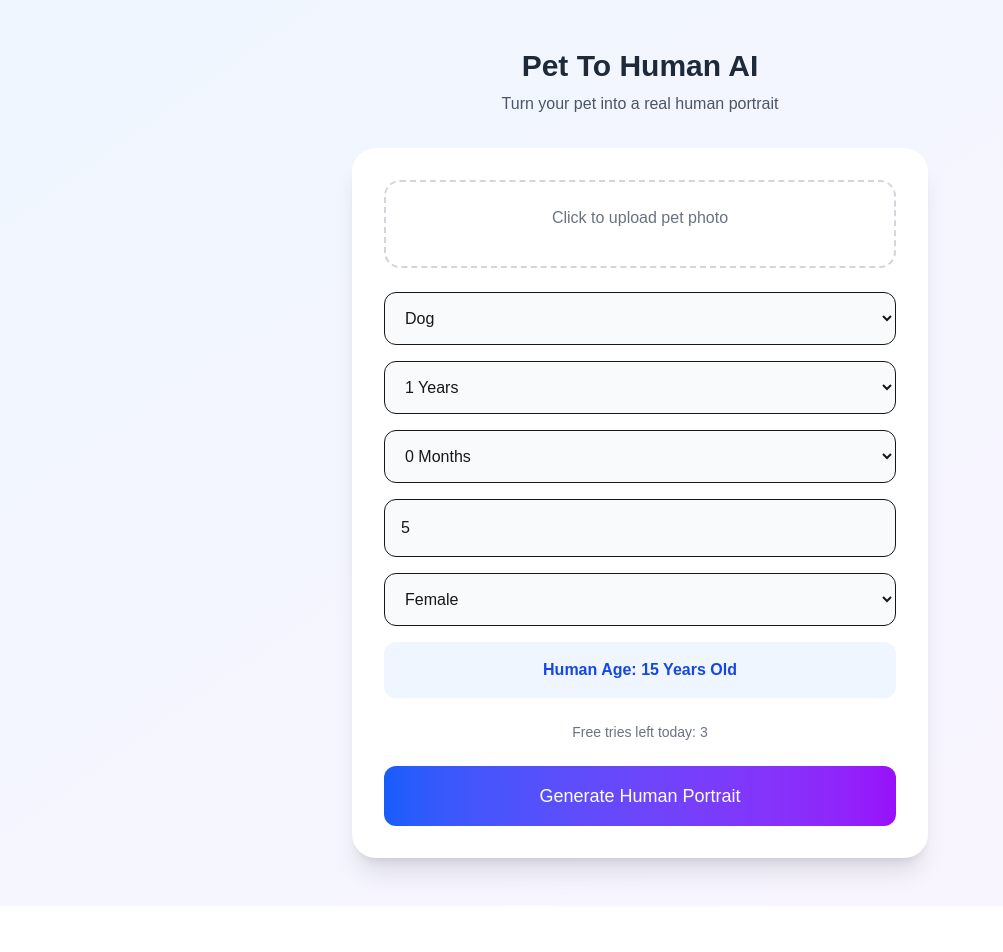
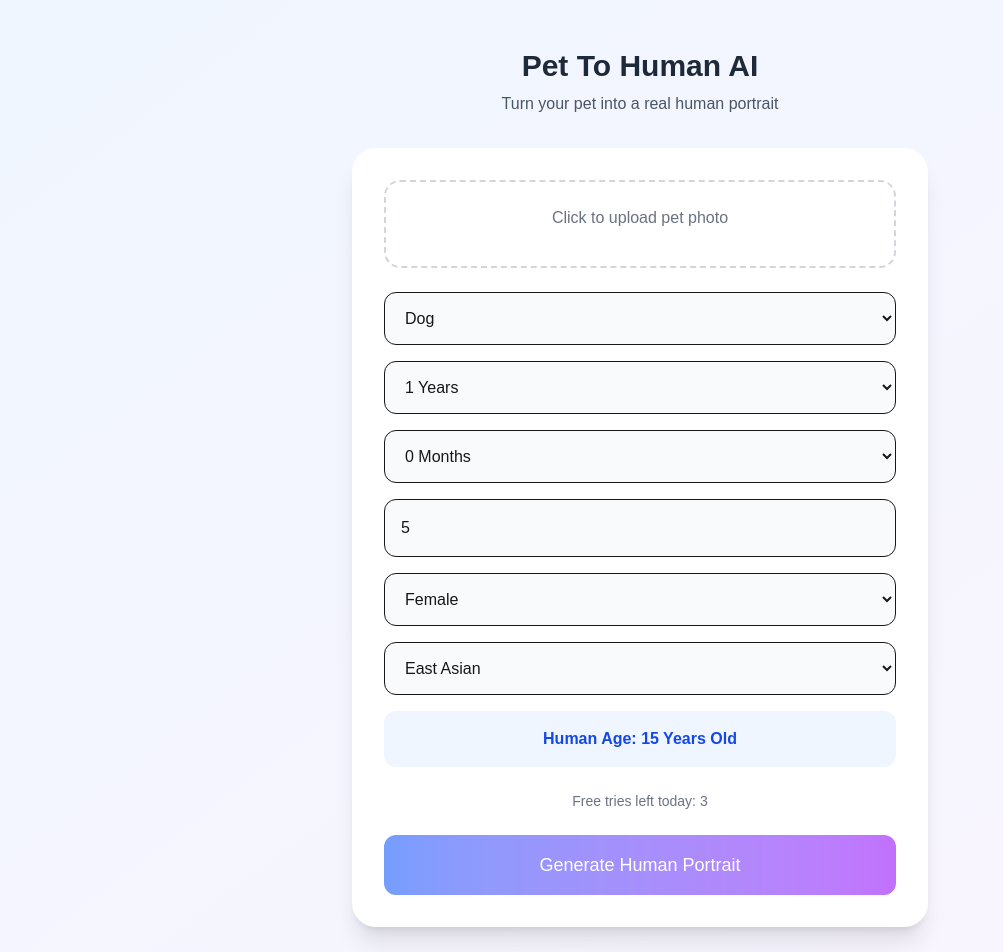
Before and after one commit to Lizel-Cai/Pet-Human-Age-Generator, a Next.js app: page / in a window 1280 px wide. Shown: the top 952 px of the page, without its empty margins (0-1003 px from the left). Before the commit the page ends 906 px from the top, so only its background shows below. Built offline with nearby package versions, Linux system fonts and the light colour scheme.

Commit message:
Add files via upload

```diff
--- a/app/page.tsx
+++ b/app/page.tsx
@@ -8,11 +8,14 @@ export default function PetToHumanAI() {
   const [petMonth, setPetMonth] = useState("0");
   const [weight, setWeight] = useState("5");
   const [gender, setGender] = useState("female");
+  const [nation, setNation] = useState("eastAsia");
+
   const [loading, setLoading] = useState(false);
   const [resultImg, setResultImg] = useState<string | null>(null);
   const [freeCount, setFreeCount] = useState(3);
   const fileRef = useRef<HTMLInputElement>(null);
 
+  // 宠物年龄换算人类年龄
   const getHumanAge = () => {
     const year = Number(petYear) || 0;
     const month = Number(petMonth) || 0;
@@ -22,6 +25,7 @@ export default function PetToHumanAI() {
     return Math.round(24 + (totalPetAge - 2) * 4);
   };
 
+  // 上传图片
   const handleUpload = (e: React.ChangeEvent<HTMLInputElement>) => {
     const file = e.target.files?.[0];
     if (!file) return;
@@ -30,6 +34,7 @@ export default function PetToHumanAI() {
     reader.readAsDataURL(file);
   };
 
+  // 生成人像
   const generate = async () => {
     if (!petImg) return alert("Please upload a photo first");
     if (freeCount <= 0) return alert("Free limit reached");
@@ -44,11 +49,10 @@ export default function PetToHumanAI() {
 
       const formData = new FormData();
       formData.append("image", imageFile);
-
-      // ✅ 前端只传参数，不传提示词！
       formData.append("gender", gender);
       formData.append("humanAge", humanAge.toString());
       formData.append("petType", petType);
+      formData.append("nation", nation);
 
       const apiRes = await fetch("/api/generate", {
         method: "POST",
@@ -58,7 +62,7 @@ export default function PetToHumanAI() {
       const data = await apiRes.json();
       if (data.image) {
         setResultImg(data.image);
-        setFreeCount(freeCount - 1);
+        setFreeCount(prev => prev - 1);
       } else {
         alert(data.error || "Generate failed");
       }
@@ -79,43 +83,116 @@ export default function PetToHumanAI() {
         </div>
 
         <div className="bg-white rounded-3xl shadow-xl p-8 space-y-6">
-          <div className="border-2 border-dashed border-gray-300 rounded-2xl p-6 text-center cursor-pointer" onClick={() => fileRef.current?.click()}>
-            <input ref={fileRef} type="file" accept="image/*" onChange={handleUpload} className="hidden" />
+          {/* 上传区域 */}
+          <div
+            className="border-2 border-dashed border-gray-300 rounded-2xl p-6 text-center cursor-pointer"
+            onClick={() => fileRef.current?.click()}
+          >
+            <input
+              ref={fileRef}
+              type="file"
+              accept="image/*"
+              onChange={handleUpload}
+              className="hidden"
+            />
             <p className="text-gray-500 mb-3">Click to upload pet photo</p>
-            {petImg && <img src={petImg} className="w-48 h-48 object-cover rounded-xl mx-auto shadow" alt="pet" />}
+            {petImg && (
+              <img
+                src={petImg}
+                className="w-48 h-48 object-cover rounded-xl mx-auto shadow"
+                alt="pet"
+              />
+            )}
           </div>
 
+          {/* 表单选项 */}
           <div className="space-y-4">
-            <select className="w-full p-4 rounded-xl border bg-gray-50" value={petType} onChange={(e) => setPetType(e.target.value)}>
+            <select
+              className="w-full p-4 rounded-xl border bg-gray-50"
+              value={petType}
+              onChange={(e) => setPetType(e.target.value)}
+            >
               <option value="dog">Dog</option>
               <option value="cat">Cat</option>
             </select>
-            <select className="w-full p-4 rounded-xl border bg-gray-50" value={petYear} onChange={(e) => setPetYear(e.target.value)}>
-              {[0,1,2,3,4,5,6,7,8,9,10,11,12,13,14,15].map(y => <option key={y} value={String(y)}>{y} Years</option>)}
+
+            <select
+              className="w-full p-4 rounded-xl border bg-gray-50"
+              value={petYear}
+              onChange={(e) => setPetYear(e.target.value)}
+            >
+              {[0, 1, 2, 3, 4, 5, 6, 7, 8, 9, 10, 11, 12, 13, 14, 15].map((y) => (
+                <option key={y} value={String(y)}>{y} Years</option>
+              ))}
             </select>
-            <select className="w-full p-4 rounded-xl border bg-gray-50" value={petMonth} onChange={(e) => setPetMonth(e.target.value)}>
-              {[0,1,2,3,4,5,6,7,8,9,10,11].map(m => <option key={m} value={String(m)}>{m} Months</option>)}
+
+            <select
+              className="w-full p-4 rounded-xl border bg-gray-50"
+              value={petMonth}
+              onChange={(e) => setPetMonth(e.target.value)}
+            >
+              {[0, 1, 2, 3, 4, 5, 6, 7, 8, 9, 10, 11].map((m) => (
+                <option key={m} value={String(m)}>{m} Months</option>
+              ))}
             </select>
-            <input type="number" placeholder="Weight (kg)" value={weight} onChange={(e) => setWeight(e.target.value)} className="w-full p-4 rounded-xl border bg-gray-50" min="0" step="0.1" />
-            <select className="w-full p-4 rounded-xl border bg-gray-50" value={gender} onChange={(e) => setGender(e.target.value)}>
+
+            <input
+              type="number"
+              placeholder="Weight (kg)"
+              value={weight}
+              onChange={(e) => setWeight(e.target.value)}
+              className="w-full p-4 rounded-xl border bg-gray-50"
+              min="0"
+              step="0.1"
+            />
+
+            <select
+              className="w-full p-4 rounded-xl border bg-gray-50"
+              value={gender}
+              onChange={(e) => setGender(e.target.value)}
+            >
               <option value="female">Female</option>
               <option value="male">Male</option>
             </select>
+
+            {/* 新增：国籍/人种选择 */}
+            <select
+              className="w-full p-4 rounded-xl border bg-gray-50"
+              value={nation}
+              onChange={(e) => setNation(e.target.value)}
+            >
+              <option value="eastAsia">East Asian</option>
+              <option value="european">European</option>
+              <option value="japanKorea">Japanese & Korean</option>
+            </select>
+
             <div className="bg-blue-50 text-blue-700 font-semibold p-4 rounded-xl text-center">
               Human Age: {getHumanAge()} Years Old
             </div>
           </div>
 
-          <div className="text-center text-sm text-gray-500">Free tries left today: {freeCount}</div>
+          <div className="text-center text-sm text-gray-500">
+            Free tries left today: {freeCount}
+          </div>
 
-          <button onClick={generate} disabled={loading || !petImg || freeCount <= 0} className="w-full bg-gradient-to-r from-blue-600 to-purple-600 text-white py-4 rounded-xl text-lg font-medium disabled:bg-gray-300">
-            {loading ? "Generating..." : "Generate Human Portrait"}
+          {/* 生成按钮 + Loading 状态 */}
+          <button
+            onClick={generate}
+            disabled={loading || !petImg || freeCount <= 0}
+            className="w-full bg-gradient-to-r from-blue-600 to-purple-600 text-white py-4 rounded-xl text-lg font-medium disabled:opacity-60 transition-all"
+          >
+            {loading ? "Generating, please wait..." : "Generate Human Portrait"}
           </button>
 
+          {/* 结果展示 */}
           {resultImg && (
             <div className="mt-6">
               <p className="font-medium mb-2 text-center">Your AI Result</p>
-              <img src={resultImg} className="w-full rounded-xl shadow-lg" alt="result" />
+              <img
+                src={resultImg}
+                className="w-full rounded-xl shadow-lg"
+                alt="AI Human Result"
+              />
             </div>
           )}
         </div>
```
